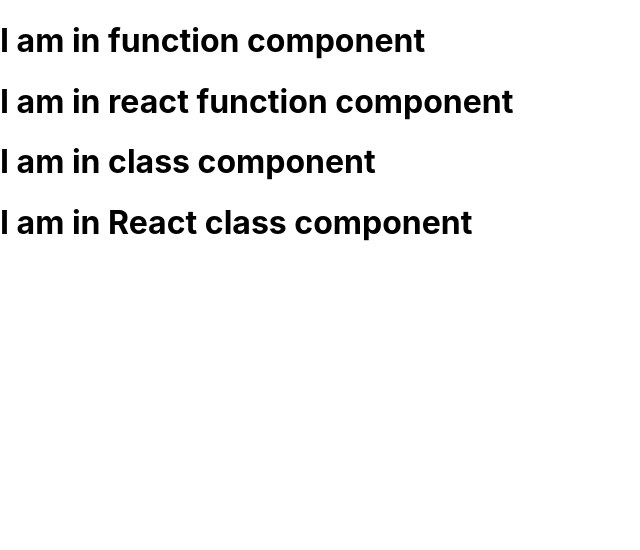
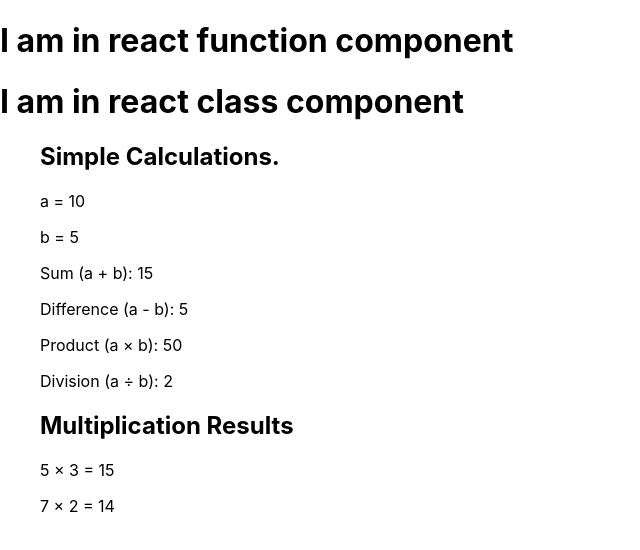
Before and after one commit to rohitware/ReactLearning, a React (Create React App) app: page / in a window 1280 px wide. Shown: the top 550 px of the page, without its empty margins (0-640 px from the left). Built offline with nearby package versions, Linux system fonts and the light colour scheme.

Commit message:
Assignments

```diff
--- a/src/App.css
+++ b/src/App.css
@@ -1,5 +1,6 @@
 .App {
-  text-align: center;
+  /* text-align: center; */
+  margin-left: 40px;
 }
 
 .App-logo {
--- a/src/App.js
+++ b/src/App.js
@@ -1,12 +1,16 @@
 import './App.css';
 import MyFunctionComponent from './components/MyFunctionComonent';
 import MyClassComponent from './components/MyClassComponent';
+import SimpleCalculator from './components/SimpleCalculator';
+import MathOperations from './components/MathOperations';
 
 function App() {
   return (
     <>
       <MyFunctionComponent />
       <MyClassComponent />
+      <SimpleCalculator/>
+      <MathOperations/>
     </>
   );
 }
--- /dev/null
+++ b/src/components/MathOperations.jsx
@@ -0,0 +1,16 @@
+function MathOperations() {
+
+    const multiply = (num1, num2) => {
+        return num1 * num2
+    }
+
+    return (
+        <>
+            <h2 className="App">Multiplication Results</h2>
+            <p className="App">5 × 3 = {multiply(5, 3)}</p>
+            <p className="App">7 × 2 = {multiply(7, 2)}</p>
+        </>
+
+    );
+}
+export default MathOperations;
--- a/src/components/MyClassComponent.jsx
+++ b/src/components/MyClassComponent.jsx
@@ -4,9 +4,7 @@
     render() {
         return (
             <>
-                <h1>I am in class component</h1>
-                <h1>I am in React class component</h1>
-
+                <h1>I am in react class component</h1>
             </>
         );
     }
--- a/src/components/MyFunctionComonent.jsx
+++ b/src/components/MyFunctionComonent.jsx
@@ -1,7 +1,6 @@
 function MyFunctionComponent() {
     return (
         <>
-            <h1> I am in function component</h1>
             <h1> I am in react function component</h1>
         </>
     );
--- /dev/null
+++ b/src/components/SimpleCalculator.jsx
@@ -0,0 +1,23 @@
+
+function SimpleCalculator() {
+    // declare two variables
+    const a = 10;
+    const b = 5;
+
+    return (
+        <>
+            <h2 className="App"> Simple Calculations.</h2>
+
+            <p className="App">a = {a}</p>
+            <p className="App">b = {b}</p>
+
+            <p className="App">Sum (a + b): {a + b}</p>
+            <p className="App">Difference (a - b): {a - b}</p>
+            <p className="App">Product (a × b): {a * b}</p>
+            <p className="App">Division (a ÷ b): {a / b}</p>
+
+        </>
+    );
+}
+
+export default SimpleCalculator;
```
